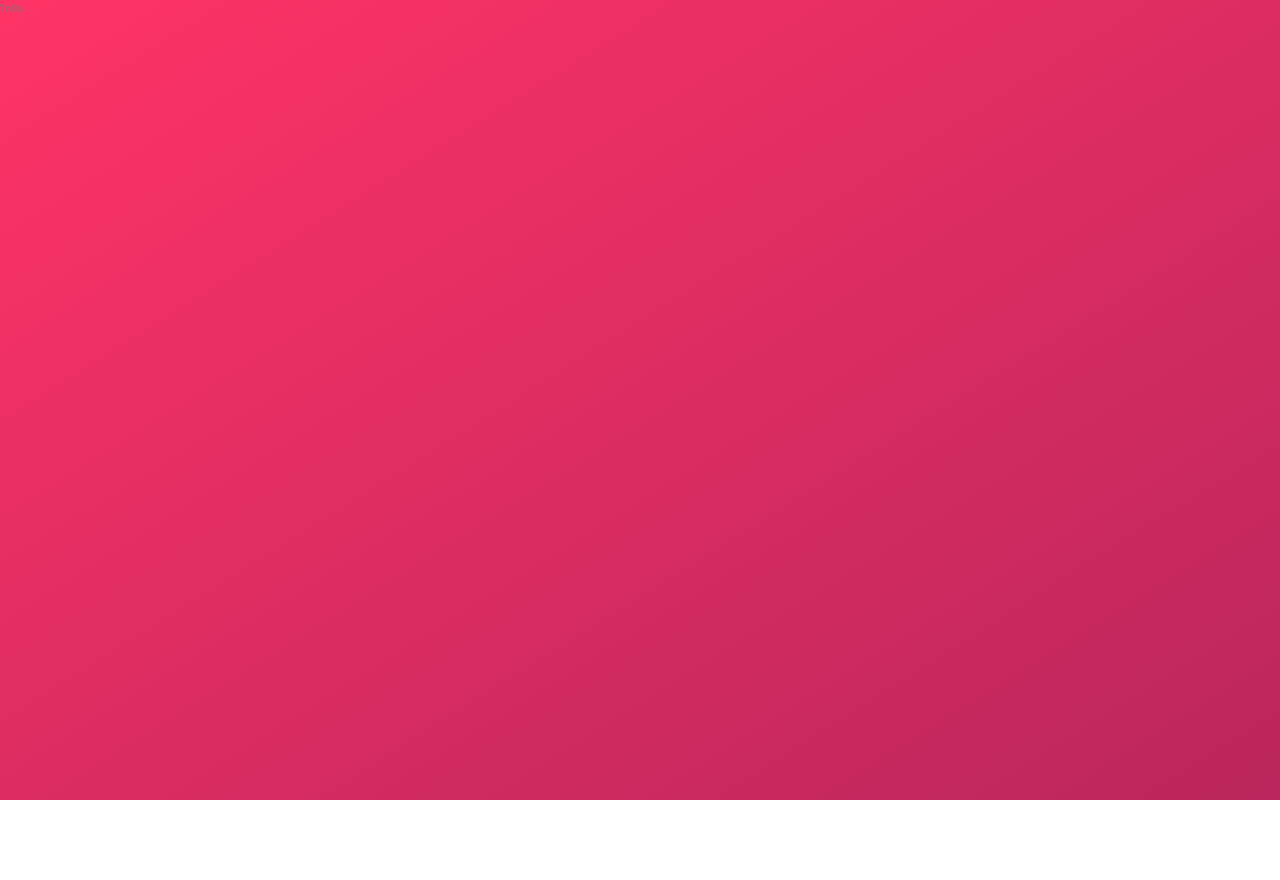
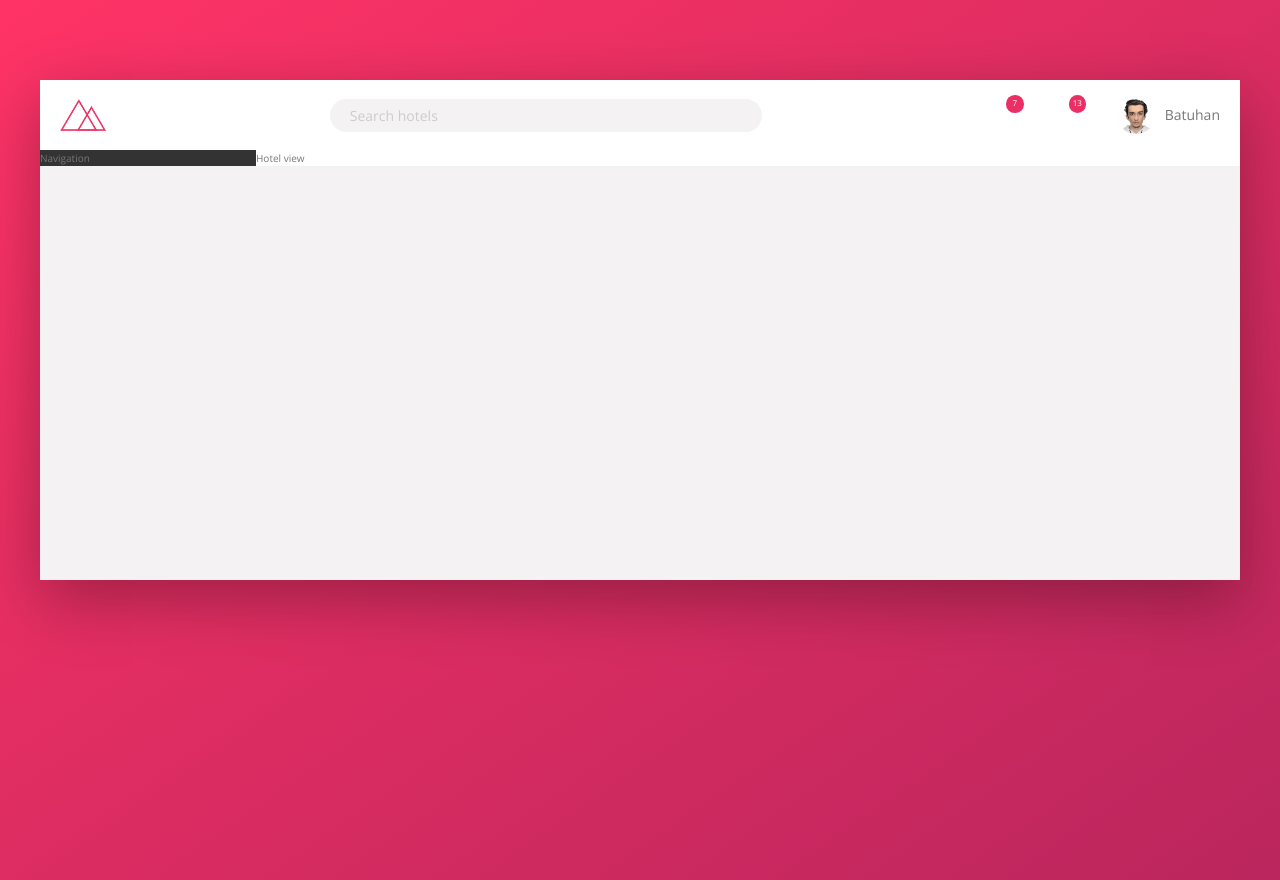
Before and after one commit to batuhankendirli/trillo, a website: page src/index.html in a window 1280 px wide. Before the commit the page ends 800 px from the top, so only its background shows below. Drawn offline with nearby package versions, Linux system fonts and the light colour scheme; files that its build step writes are made by us from their sources.

Commit message:
header part competed

```diff
--- a/src/index.html
+++ b/src/index.html
@@ -14,6 +14,51 @@
     <title>trillo &mdash; Your all-in-one booking app</title>
   </head>
   <body>
-    Trillo
+    <div class="container">
+      <header class="header">
+        <img src="img/logo.png" alt="trillo logo" class="logo" />
+
+        <form action="#" class="search">
+          <input
+            type="text"
+            class="search__input"
+            placeholder="Search hotels"
+          />
+          <button class="search__button">
+            <svg class="search__icon">
+              <use xlink:href="img/sprite.svg#icon-magnifying-glass"></use>
+            </svg>
+          </button>
+        </form>
+        <nav class="user-nav">
+          <div class="user-nav__icon-box">
+            <svg class="user-nav__icon">
+              <use xlink:href="img/sprite.svg#icon-bookmark"></use>
+            </svg>
+            <span class="user-nav__notification">7</span>
+          </div>
+
+          <div class="user-nav__icon-box">
+            <svg class="user-nav__icon">
+              <use xlink:href="img/sprite.svg#icon-chat"></use>
+            </svg>
+            <span class="user-nav__notification">13</span>
+          </div>
+          <div class="user-nav__user">
+            <img
+              src="img/user.jpeg"
+              alt="User photo"
+              class="user-nav__user-photo"
+            />
+            <span class="user-nav__user-name">Batuhan</span>
+          </div>
+        </nav>
+      </header>
+
+      <div class="content">
+        <nav class="sidebar">Navigation</nav>
+        <main class="hotel-view">Hotel view</main>
+      </div>
+    </div>
   </body>
 </html>
--- a/src/sass/_base.scss
+++ b/src/sass/_base.scss
@@ -11,6 +11,8 @@
   --color-grey-dark-1: #333;
   --color-grey-dark-2: #777;
   --color-grey-dark-3: #999;
+
+  --shadow-dark: 0 2rem 6rem rgba(0, 0, 0, 0.3);
 }
 
 * {
--- a/src/sass/_components.scss
+++ b/src/sass/_components.scss
@@ -0,0 +1,114 @@
+////////////////////////////////////
+// LOGO
+.logo {
+  height: 3.25rem;
+  margin-left: 2rem;
+}
+
+////////////////////////////////////
+// SEARCH
+.search {
+  display: flex;
+  justify-content: center;
+  align-items: center;
+  flex: 0 0 40%;
+  &__input {
+    font-family: inherit;
+    font-size: inherit;
+    color: inherit;
+    background-color: var(--color-grey-light-2);
+    border: none;
+    padding: 0.7rem 2rem;
+    border-radius: 100px;
+    width: 90%;
+    transition: all 0.2s;
+    margin-right: -3.25rem;
+    &:focus {
+      outline: none;
+      width: 100%;
+      background-color: var(--color-grey-light-3);
+    }
+
+    &::-webkit-input-placeholder {
+      font-weight: 100;
+      color: var(--color-grey-light-4);
+    }
+  }
+
+  &__input:focus + &__button {
+    background-color: var(--color-grey-light-3);
+  }
+
+  &__button {
+    border: none;
+    background-color: var(--color-grey-light-2);
+
+    &:focus {
+      outline: none;
+    }
+
+    &:active {
+      transform: translateY(0.2rem);
+    }
+  }
+
+  &__icon {
+    height: 2rem;
+    width: 2rem;
+    fill: var(--color-grey-dark-3);
+  }
+}
+
+////////////////////////////////////
+// ICON
+.user-nav {
+  align-self: stretch;
+  display: flex;
+  align-items: center;
+
+  & > * {
+    padding: 0 2rem;
+    cursor: pointer;
+    height: 100%;
+    display: flex;
+    align-items: center;
+  }
+
+  & > *:hover {
+    background-color: var(--color-grey-light-2);
+  }
+
+  &__icon-box {
+    position: relative;
+  }
+
+  &__icon {
+    height: 2.25rem;
+    width: 2.25rem;
+    fill: var(--color-grey-dark-3);
+  }
+
+  &__notification {
+    display: flex;
+    align-items: center;
+    justify-content: center;
+    font-size: 0.8rem;
+    height: 1.75rem;
+    width: 1.75rem;
+    border-radius: 50%;
+    color: #fff;
+    background-color: var(--color-primary);
+    position: absolute;
+    top: 1.5rem;
+    right: 1.1rem;
+  }
+
+  &__user-photo {
+    height: 3.75rem;
+    border-radius: 50%;
+    margin-right: 1rem;
+  }
+
+  &__user-name {
+  }
+}
--- a/src/sass/_layout.scss
+++ b/src/sass/_layout.scss
@@ -0,0 +1,33 @@
+.container {
+  max-width: 120rem;
+  margin: 8rem auto;
+  background-color: var(--color-grey-light-2);
+  box-shadow: var(--shadow-dark);
+  min-height: 50rem;
+}
+
+.header {
+  font-size: 1.4rem;
+  height: 7rem;
+  background-color: #fff;
+  border-bottom: var(--color-grey-light-2);
+
+  display: flex;
+  justify-content: space-between;
+  align-items: center;
+}
+
+.content {
+  display: flex;
+}
+
+.sidebar {
+  background-color: var(--color-grey-dark-1);
+
+  flex: 0 0 18%;
+}
+
+.hotel-view {
+  background-color: #fff;
+  flex: 1;
+}
```
Also changed, not shown: src/img/user.jpeg (added), src/img/user.jpg (deleted), 2 other files.
